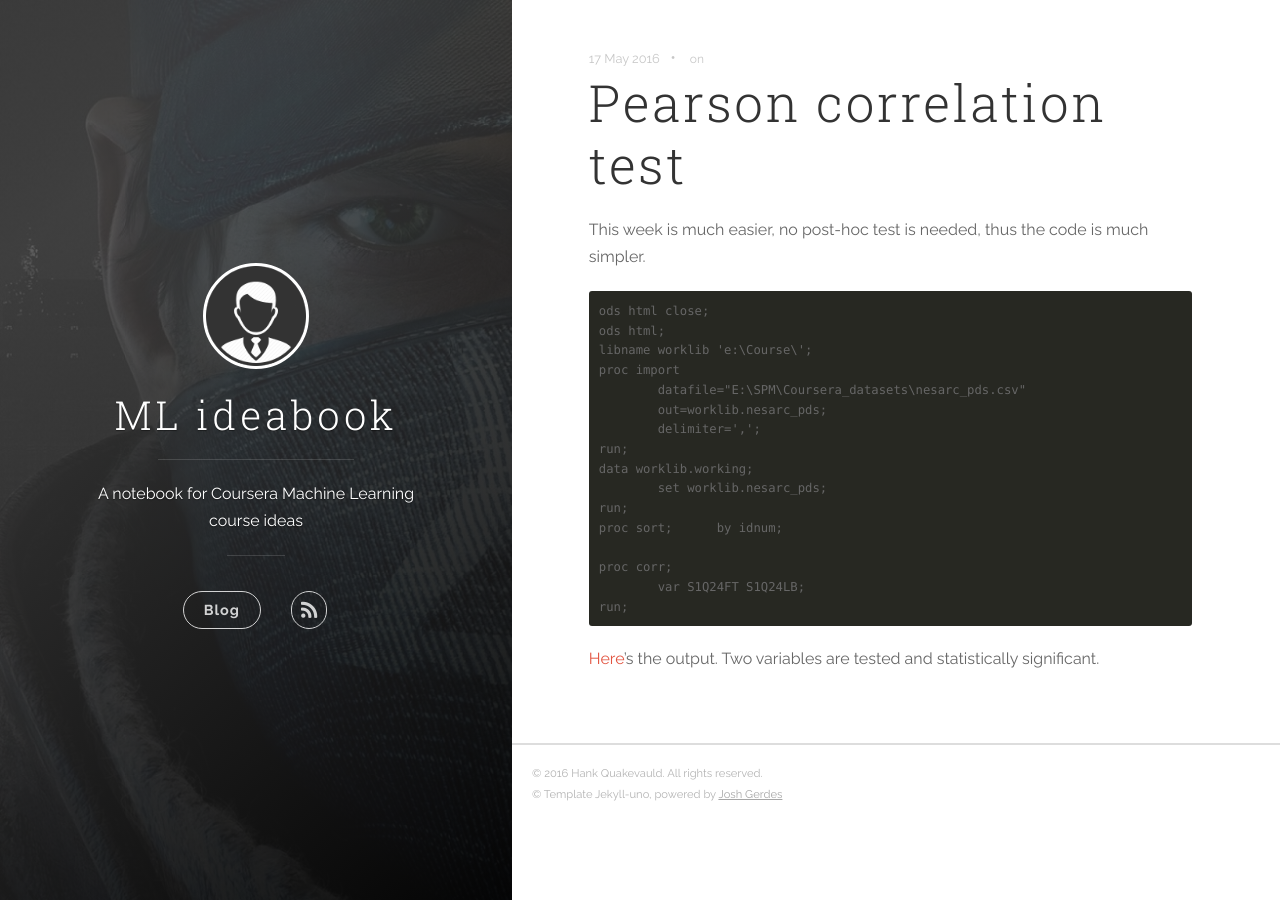
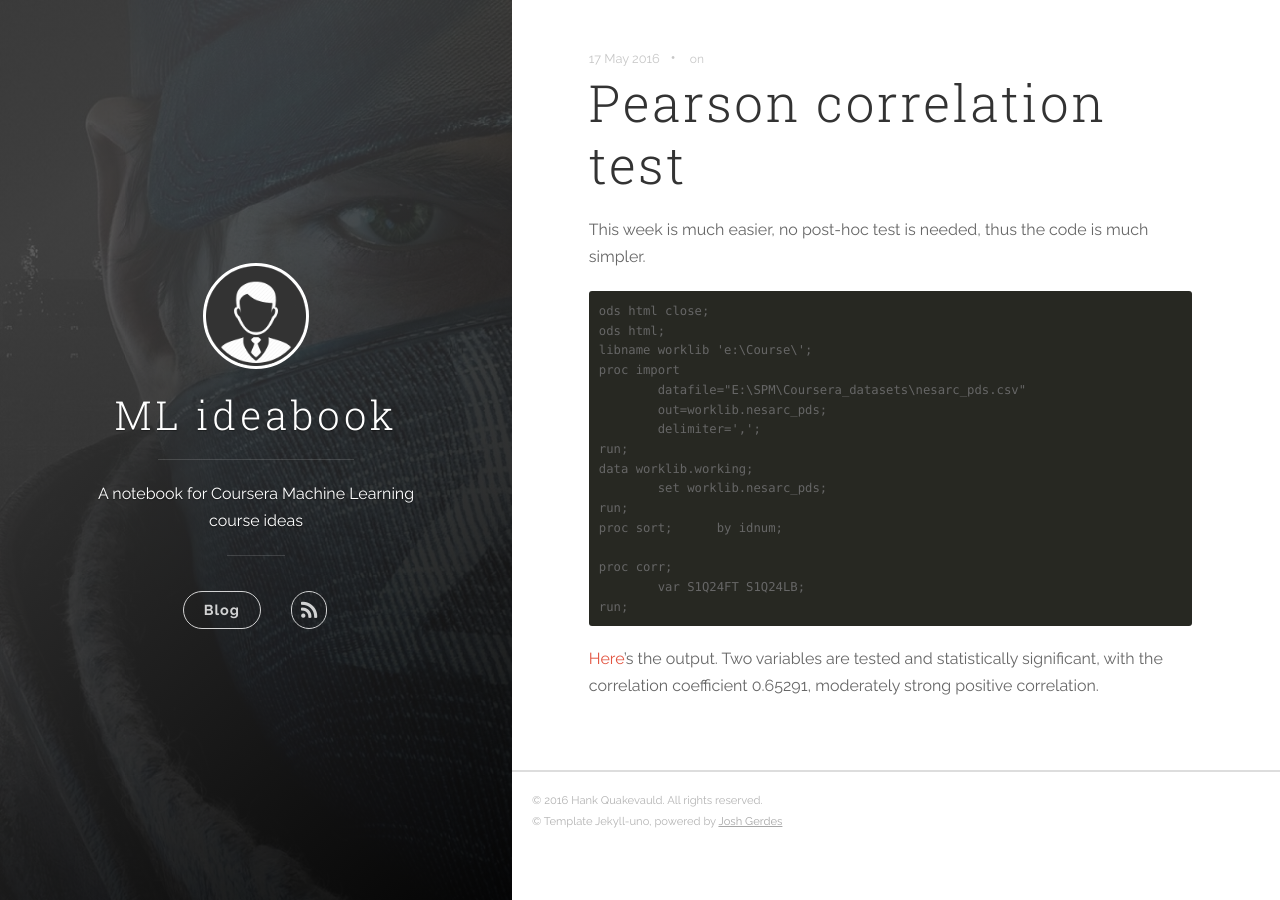
Before and after one commit to HankAviator/cdata_blog, a Jekyll site: the page built from _posts/2016-05-17-pearson-correlation-test.md, in a window 1280 px wide. Built offline with Jekyll 4.4.1, drawn with Linux system fonts in a browser that asks for light colours; nearby versions of some CDN libraries.

Commit message:
refinement

````diff
--- a/_posts/2016-05-17-pearson-correlation-test.md
+++ b/_posts/2016-05-17-pearson-correlation-test.md
@@ -22,4 +22,4 @@ proc corr;
 	var S1Q24FT S1Q24LB;
 run;
 ```
-[Here](../../pages/pearson.htm)'s the output. Two variables are tested and statistically significant.
+[Here](../../pages/pearson.htm)'s the output. Two variables are tested and statistically significant, with the correlation coefficient 0.65291, moderately strong positive correlation.
````
